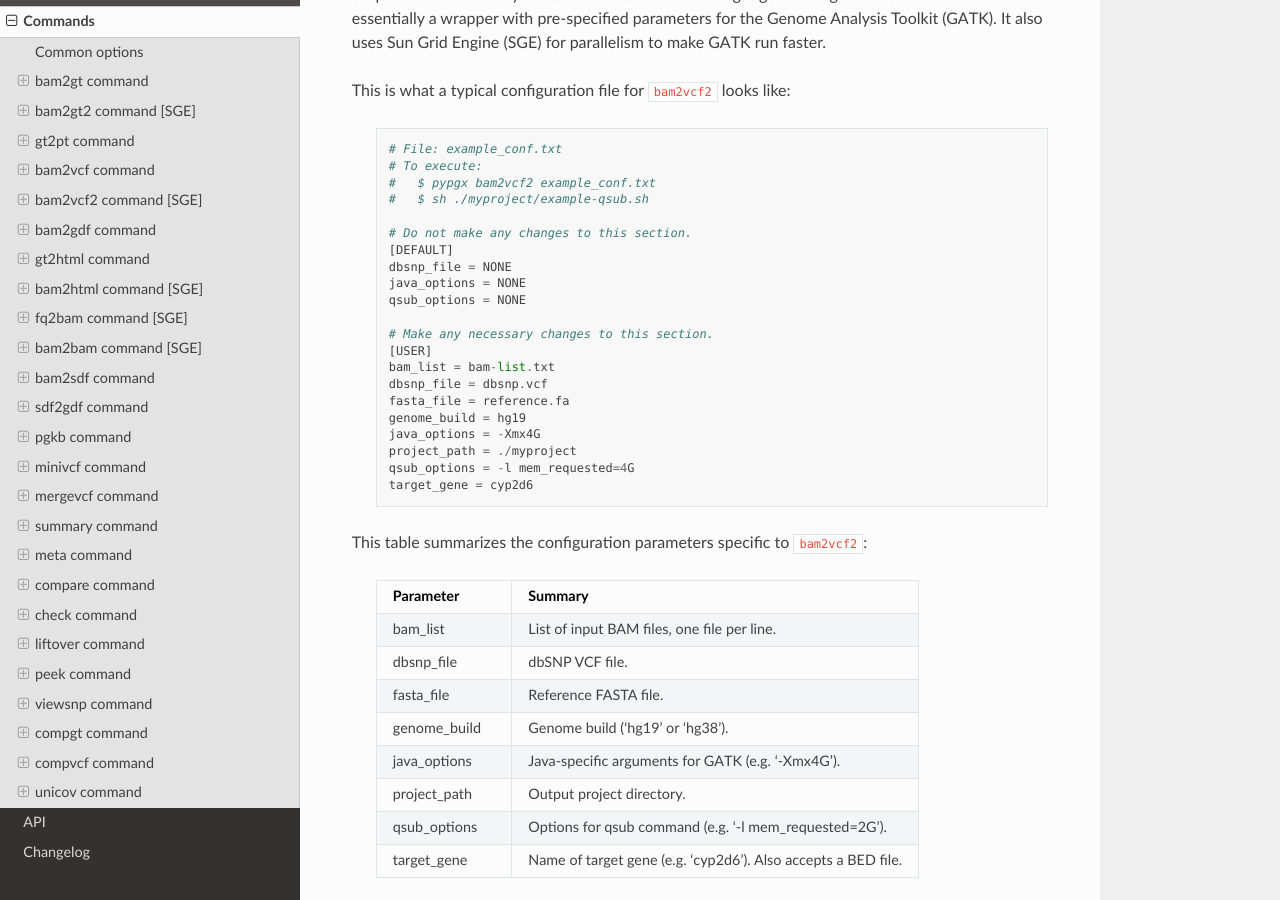
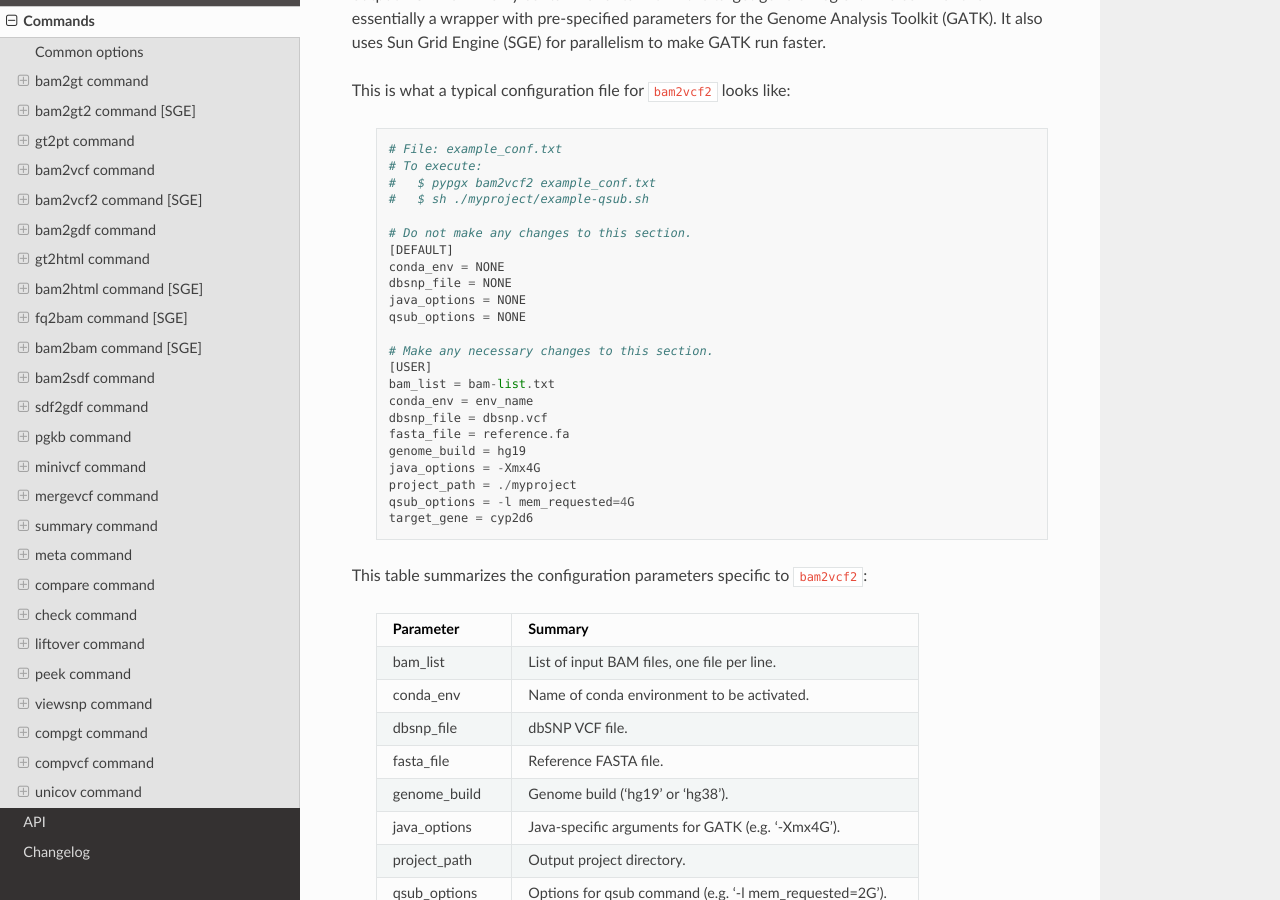
Before and after one commit to sbslee/pypgx, a Sphinx documentation site: the page built from docs/commands.rst, in a window 1280 px wide and 900 px high, scrolled down 6769 px. Built offline with Sphinx 7.4.7 and the Read the Docs theme 2.0.0, drawn with Linux system fonts in a browser that asks for light colours.

Commit message:
Update Read the Docs

```diff
--- a/docs/commands.rst
+++ b/docs/commands.rst
@@ -307,6 +307,7 @@ This is what a typical configuration file for ``bam2vcf2`` looks like:
 
         # Do not make any changes to this section.
         [DEFAULT]
+        conda_env = NONE
         dbsnp_file = NONE
         java_options = NONE
         qsub_options = NONE
@@ -314,6 +315,7 @@ This is what a typical configuration file for ``bam2vcf2`` looks like:
         # Make any necessary changes to this section.
         [USER]
         bam_list = bam-list.txt
+        conda_env = env_name
         dbsnp_file = dbsnp.vcf
         fasta_file = reference.fa
         genome_build = hg19
@@ -332,6 +334,8 @@ This table summarizes the configuration parameters specific to ``bam2vcf2``:
          - Summary
        * - bam_list
          - List of input BAM files, one file per line.
+       * - conda_env
+         - Name of conda environment to be activated.
        * - dbsnp_file
          - dbSNP VCF file.
        * - fasta_file
```
